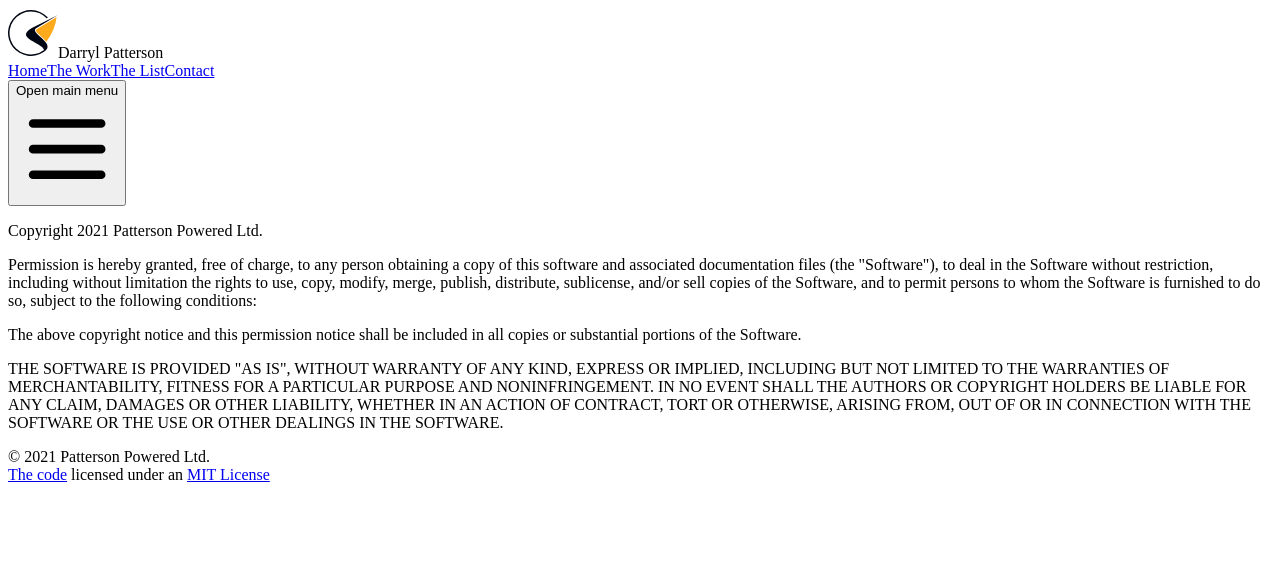
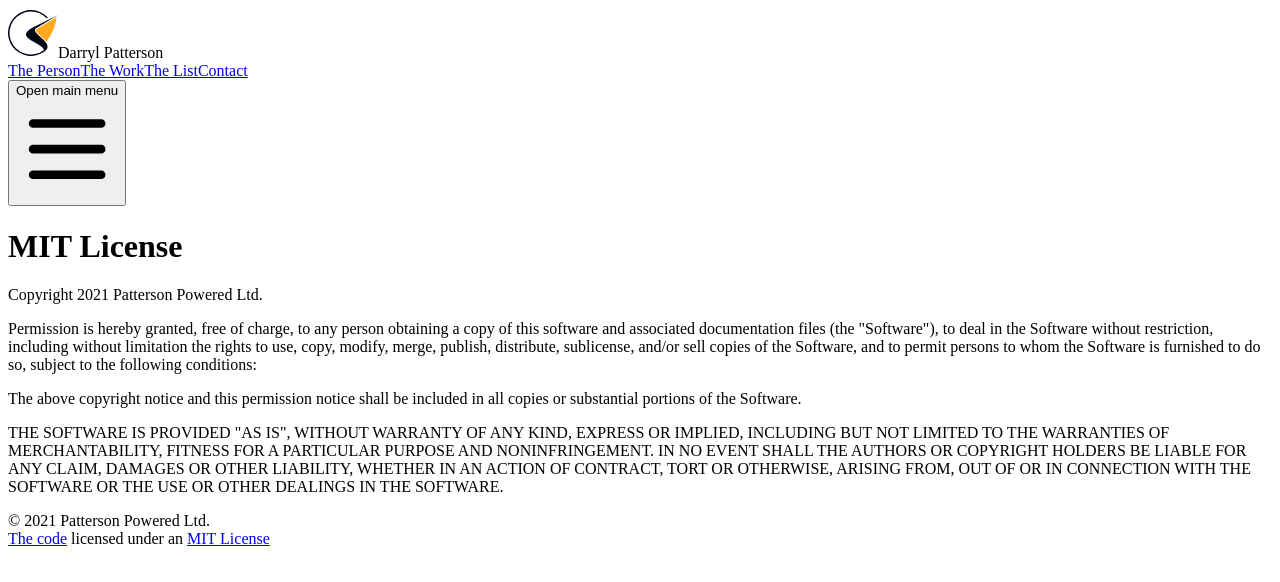
Before and after one commit to widgetapps/darrylpatterson.com, a Next.js app: page /license in a window 1280 px wide. Shown: the top 582 px of the page. Built offline with nearby package versions, Linux system fonts and the light colour scheme.

Commit message:
Small nav update, spaced out the license paragraphs.

```diff
--- a/components/layout.js
+++ b/components/layout.js
@@ -12,7 +12,7 @@ import {act} from "react-dom/test-utils";
 let activeNav = '';
 
 const navigation = [
-    { name: 'Home', href: '/' },
+    { name: 'The Person', href: '/' },
     { name: 'The Work', href: '/thework' },
     { name: 'The List', href: '/thelist' },
     { name: 'Contact', href: '/contact' },
--- a/pages/license.js
+++ b/pages/license.js
@@ -1,7 +1,9 @@
 
 export default function License() {
     return (
-        <div>
+        <div className="space-y-6">
+            <h1 className="text-2xl">MIT License</h1>
+
             <p>Copyright {(new Date().getFullYear())} Patterson Powered Ltd.</p>
 
             <p>Permission is hereby granted, free of charge, to any person obtaining a copy of this software and
```
